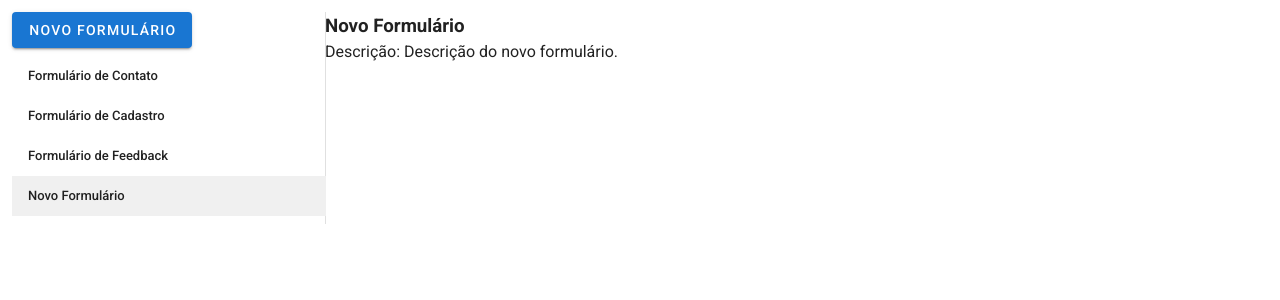
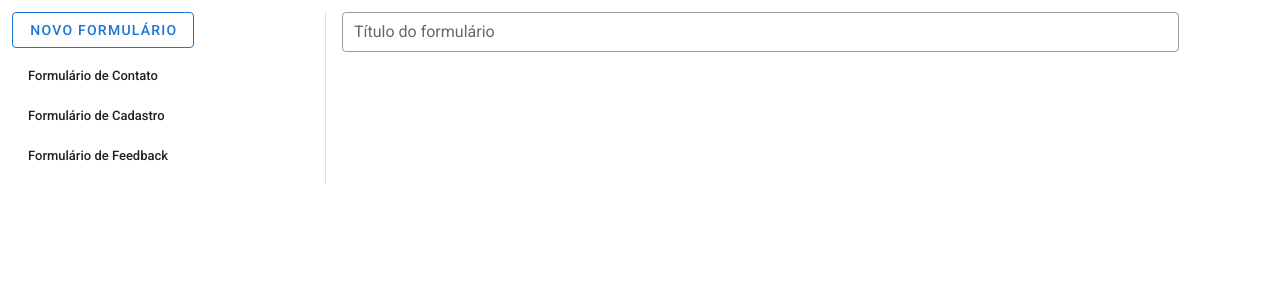
Before and after one commit to ricardoluizbb/form-builder, a Vue app: page / in a window 1280 px wide. Both pictures are taken after a click on the button "NOVO FORMULÁRIO". Shown: the top 300 px of the page. Built offline with nearby package versions, Linux system fonts and the light colour scheme.

Commit message:
Added new form title

```diff
--- a/src/components/form-builder/BuilderLeftColumn.vue
+++ b/src/components/form-builder/BuilderLeftColumn.vue
@@ -1,6 +1,6 @@
 <template>
   <div>
-    <v-btn @click="createNewForm" color="primary">Novo Formulário</v-btn>
+    <v-btn outlined @click="$emit('new-form')" color="primary">Novo Formulário</v-btn>
     <v-list dense>
       <v-list-item
         v-for="(form, index) in forms"
@@ -8,7 +8,7 @@
         @click="selectForm(form)"
         :class="{ 'active-form': form === selectedForm }"
       >
-        <v-list-item-title>{{ form.name }}</v-list-item-title>
+        <v-list-item-title>{{ form.title }}</v-list-item-title>
       </v-list-item>
     </v-list>
   </div>
@@ -33,9 +33,6 @@ export default {
       this.formStore.selectForm(form);
       this.$emit("form-selected", form);
     },
-    createNewForm() {
-      this.formStore.createNewForm();
-    },
   },
 };
 </script>
--- a/src/components/form-builder/BuilderRightColumn.vue
+++ b/src/components/form-builder/BuilderRightColumn.vue
@@ -1,8 +1,16 @@
 <template>
   <div>
     <div v-if="selectedForm">
-      <h3>{{ selectedForm.name }}</h3>
-      <p>Descrição: {{ selectedForm.description }}</p>
+      <h3>{{ selectedForm.title }}</h3>
+      <div v-for="(field, index) in selectedForm.fields" :key="index">
+        <label :for="'field-' + index">{{ field.label }}</label>
+        <input
+          :type="field.type"
+          :id="'field-' + index"
+          v-model="field.value"
+        />
+      </div>
+      <v-btn dense color="primary">Adicionar campo</v-btn>
     </div>
     <div v-else>
       <p>Selecione um formulário para visualizar aqui.</p>
--- /dev/null
+++ b/src/components/form-builder/NewForm.vue
@@ -0,0 +1,38 @@
+<template>
+  <div>
+    <v-text-field
+      dense
+      v-model="newFormTitle"
+      label="Título do formulário"
+      outlined
+      @keyup.enter="saveForm"
+      hint="Pressione enter para atualizar o titulo"
+    ></v-text-field>
+  </div>
+</template>
+
+<script>
+import { useFormStore } from "@/stores/formStore";
+
+export default {
+  name: "NewForm",
+  data() {
+    return {
+      newFormTitle: "",
+    };
+  },
+  methods: {
+    saveForm() {
+      if (this.newFormTitle.trim() !== "") {
+        const formStore = useFormStore();
+        formStore.createNewForm(this.newFormTitle);
+        this.$emit("form-saved");
+      }
+    },
+  },
+};
+</script>
+
+<style scoped>
+/* Adicione aqui o seu estilo, se necessário */
+</style>
--- a/src/main.js
+++ b/src/main.js
@@ -4,7 +4,6 @@ import vuetify from './plugins/vuetify';
 import router from './router';
 import { createPinia, PiniaVuePlugin } from 'pinia';
 
-// Use Pinia plugin
 Vue.use(PiniaVuePlugin);
 
 const pinia = createPinia();
--- a/src/plugins/vuetify.js
+++ b/src/plugins/vuetify.js
@@ -1,4 +1,3 @@
-// src/plugins/vuetify.js
 import Vue from 'vue';
 import Vuetify from 'vuetify/lib';
 
--- a/src/stores/formStore.js
+++ b/src/stores/formStore.js
@@ -1,4 +1,3 @@
-// stores/formStore.js
 import { defineStore } from 'pinia';
 
 const LOCAL_STORAGE_KEY = 'formsData';
@@ -16,9 +15,9 @@ export const useFormStore = defineStore({
         this.forms = JSON.parse(savedForms);
       } else {
         this.forms = [
-          { id: 1, name: 'Formulário de Contato', description: 'Formulário para contato com cliente.' },
-          { id: 2, name: 'Formulário de Cadastro', description: 'Formulário para cadastro de usuários.' },
-          { id: 3, name: 'Formulário de Feedback', description: 'Formulário para coleta de feedback dos clientes.' },
+          { id: 1, title: 'Formulário de Contato', fields: [{ label: 'Texto simples', type: 'text', value: '' }, { label: 'Anexo', type: 'file', value: '' }] },
+          { id: 2, title: 'Formulário de Cadastro', fields: [{ label: 'Parágrafo', type: 'text', value: '' }, { label: 'checkbox', type: 'checkbox', value: '' }] },
+          { id: 3, title: 'Formulário de Feedback', fields: [{ label: 'Comentário', type: 'textarea', value: '' }] },
         ];
       }
     },
@@ -28,11 +27,11 @@ export const useFormStore = defineStore({
     selectForm(form) {
       this.selectedForm = form;
     },
-    createNewForm() {
+    createNewForm(title) {
       const newForm = {
         id: this.forms.length + 1,
-        name: 'Novo Formulário',
-        description: 'Descrição do novo formulário.',
+        title: title,
+        fields: [],
       };
       this.forms.push(newForm);
       this.selectedForm = newForm;
--- a/src/views/FormBuilderView.vue
+++ b/src/views/FormBuilderView.vue
@@ -7,13 +7,18 @@
           :forms="forms"
           :selectedForm="selectedForm"
           @form-selected="selectForm"
-          @new-form="createNewForm"
+          @new-form="showNewForm"
         />
       </v-col>
-      <v-divider vertical></v-divider>
+      <v-divider vertical class="mr-4"></v-divider>
       <!-- Selected form or new form render -->
       <v-col cols="8">
-        <BuilderRightColumn :selectedForm="selectedForm" />
+        <template v-if="showNewFormComponent">
+          <NewForm @form-saved="hideNewForm" />
+        </template>
+        <template v-else>
+          <BuilderRightColumn :selectedForm="selectedForm" />
+        </template>
       </v-col>
     </v-row>
   </v-container>
@@ -22,6 +27,7 @@
 <script>
 import BuilderLeftColumn from '@/components/form-builder/BuilderLeftColumn.vue';
 import BuilderRightColumn from '@/components/form-builder/BuilderRightColumn.vue';
+import NewForm from '@/components/form-builder/NewForm.vue';
 import { useFormStore } from '@/stores/formStore';
 
 export default {
@@ -29,10 +35,12 @@ export default {
   components: {
     BuilderLeftColumn,
     BuilderRightColumn,
+    NewForm,
   },
   data() {
     return {
       formStore: useFormStore(),
+      showNewFormComponent: false,
     };
   },
   computed: {
@@ -46,13 +54,18 @@ export default {
   methods: {
     selectForm(form) {
       this.formStore.selectForm(form);
+      this.showNewFormComponent = false;
     },
-    createNewForm() {
-      this.formStore.createNewForm();
+    showNewForm() {
+      this.showNewFormComponent = true;
+    },
+    hideNewForm() {
+      this.showNewFormComponent = false;
     },
   },
   mounted() {
     this.formStore.loadForms();
+    console.log(this.formStore.forms)
   },
 };
 </script>
```
